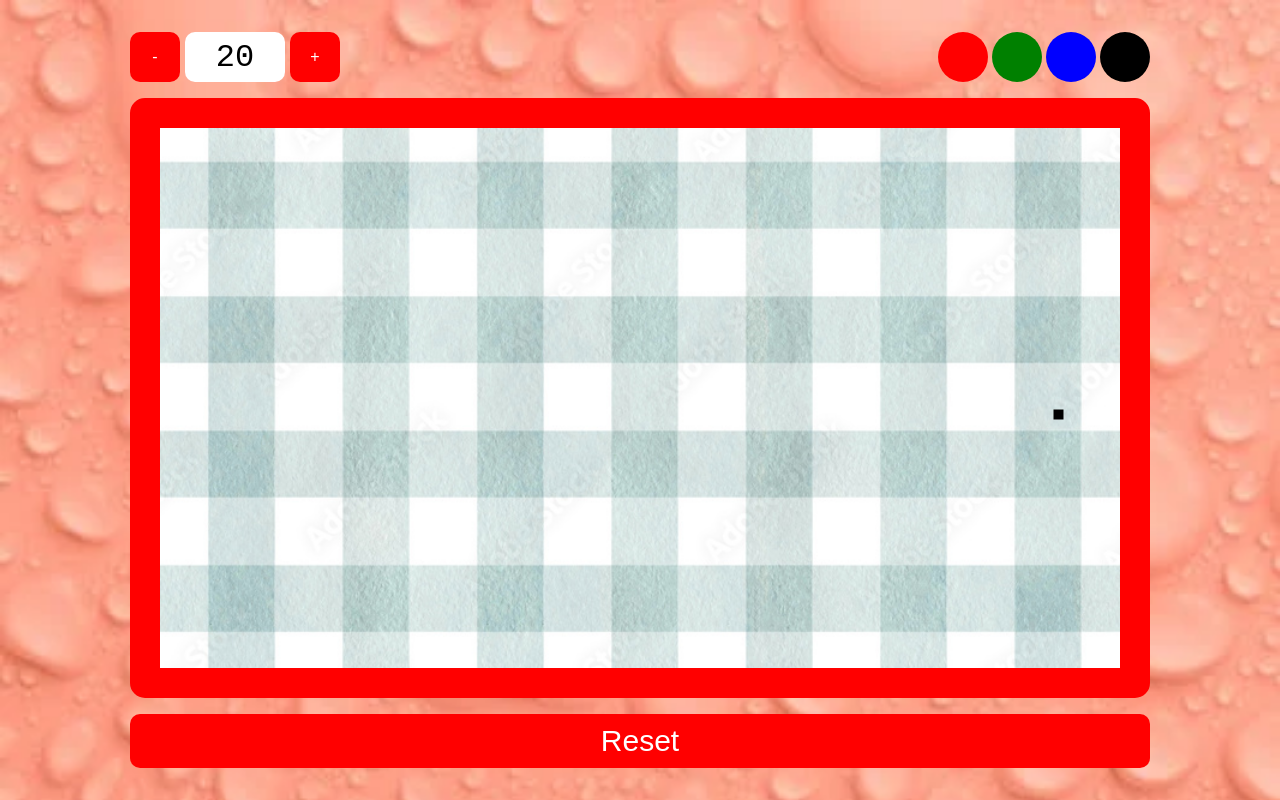
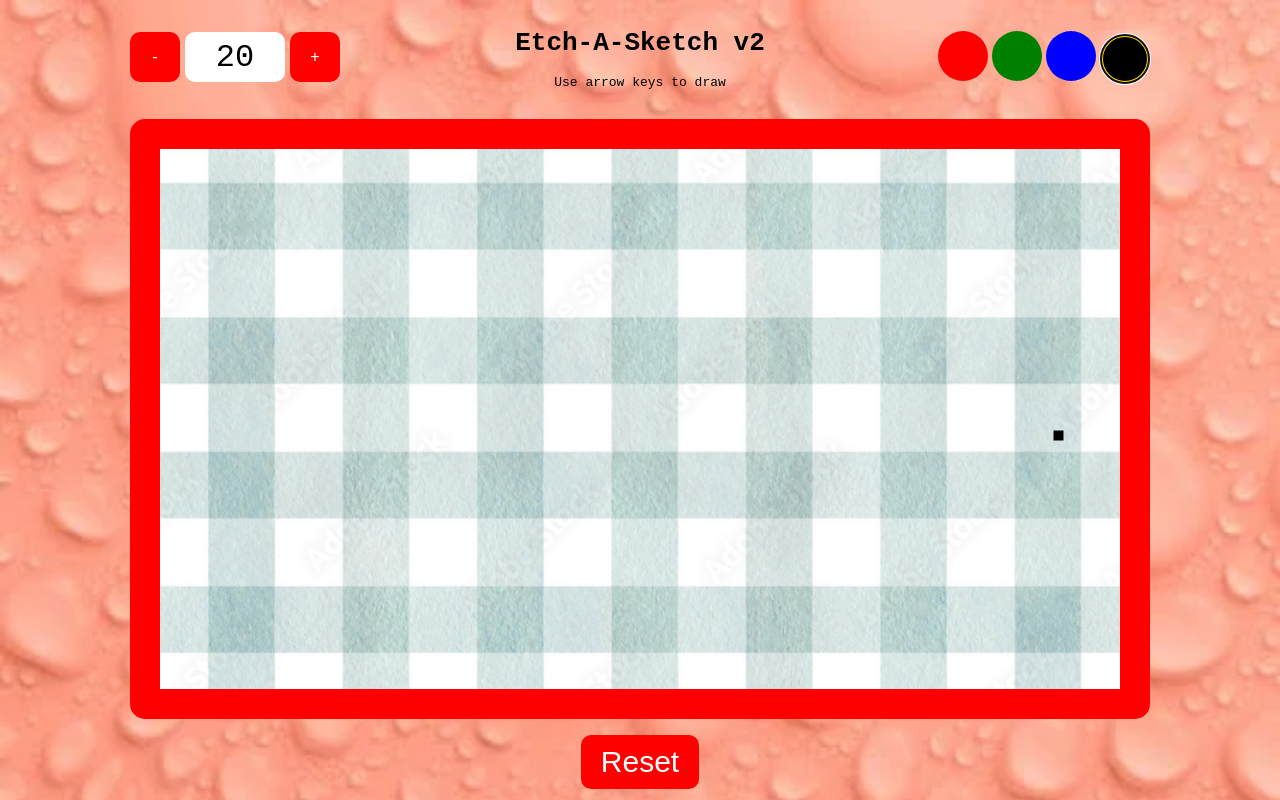
Before and after one commit to riverCodes/javascript-private, a plain HTML site: page index.html in a window 1280 px wide. Drawn offline with Linux system fonts and the light colour scheme.

Commit message:
QOL Changes
Added title and brief instructions

```diff
--- a/index.html
+++ b/index.html
@@ -22,6 +22,7 @@
 
     .wrapper {
       display: grid;
+      place-items: center;
       gap: 1rem;
     }
 
@@ -54,10 +55,16 @@
     }
 
     .top-row {
+      width: 100%;
       display: grid;
       place-items: center;
       gap: 1rem;
-      grid-template-columns: 1fr 1fr;
+      grid-template-columns: 1fr 1fr 1fr;
+    }
+
+    .description {
+      text-align: center;
+      font-family: monospace;
     }
 
     .line-tab {
@@ -147,11 +154,15 @@
         <div id="display" class="display"></div>
         <button id="plus" class="size">+</button>
       </div>
+      <div class="description">
+        <h1>Etch-A-Sketch v2</h1>
+        <p>Use arrow keys to draw</p>
+      </div>
       <div class="color-tab">
         <button id="red" class="color" data-color="hsl(0, 100%, 50%)"></button>
         <button id="green" class="color" data-color="hsl(120, 100%, 50%)"></button>
         <button id="blue" class="color" data-color="hsl(240, 100%, 50%)"></button>
-        <button id="black" class="color" data-color="hsl(0, 0%, 0%)"></button>
+        <button id="black" class="color" data-color="hsl(0, 0%, 0%)" autofocus></button>
       </div>
     </div>
     <canvas id="etch-a-sketch" width="1920" height="1080"></canvas>
```
